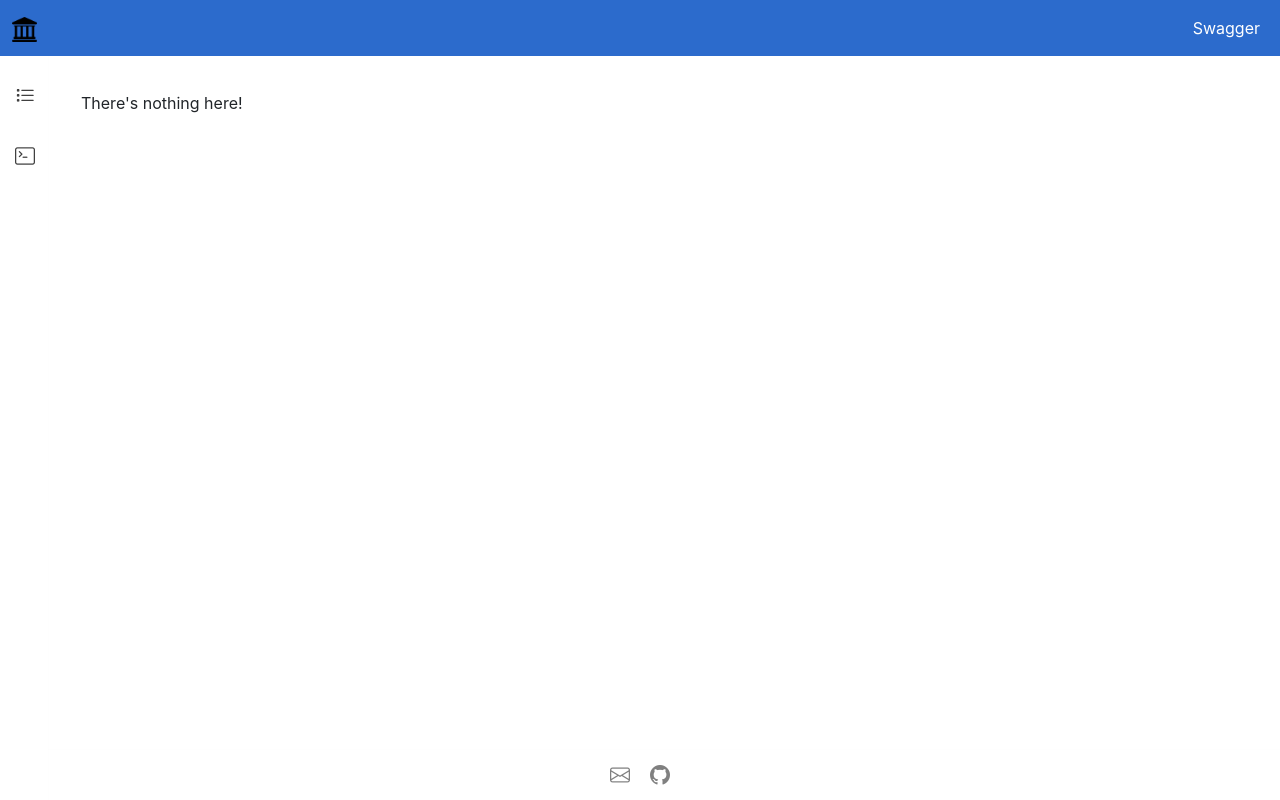
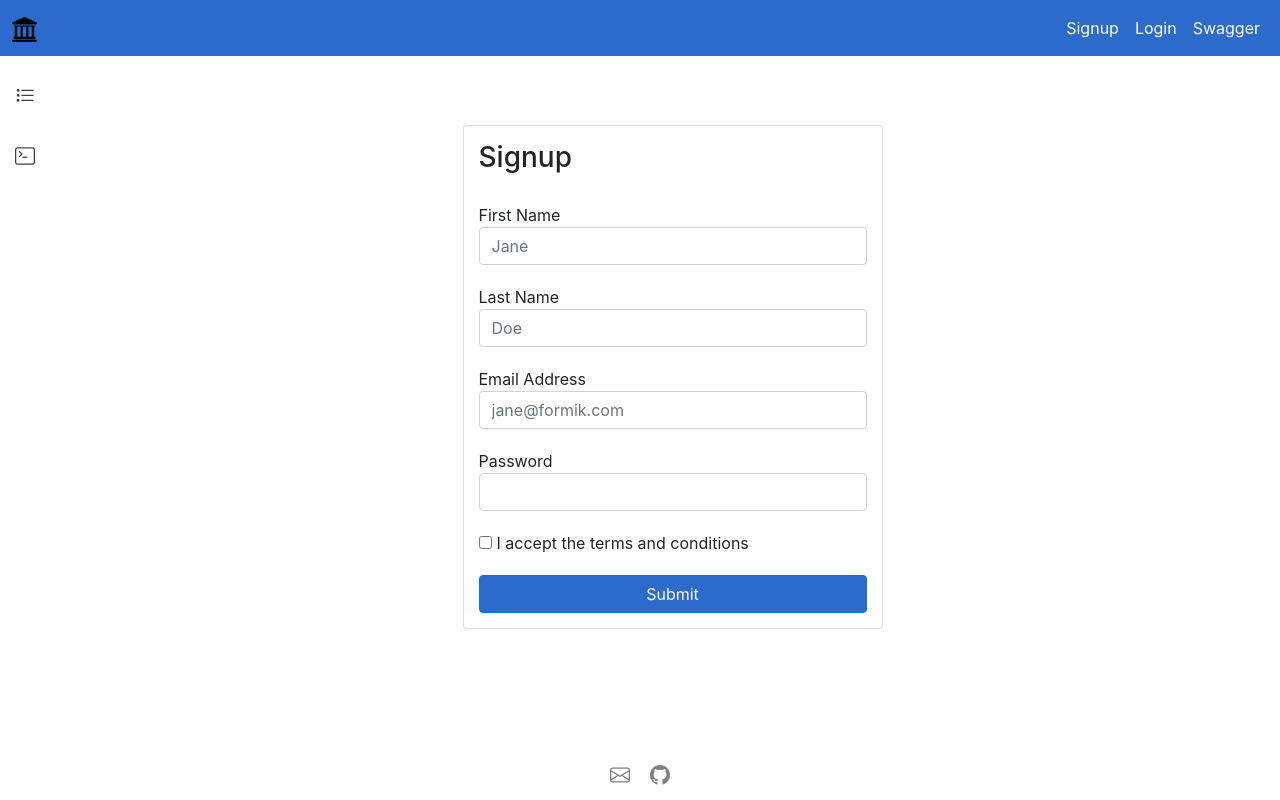
Before and after one commit to mistryparas/MERN-ToDoApp, a React (Create React App) app in the folder frontend/: page /Signup in a window 1280 px wide. Built offline with nearby package versions, Linux system fonts and the light colour scheme; no server answers.

Commit message:
Login Forms

```diff
--- a/frontend/package.json
+++ b/frontend/package.json
@@ -9,13 +9,15 @@
     "acorn": "^8.8.0",
     "axios": "^0.27.2",
     "fake-todos": "^1.8.0",
+    "formik": "^2.2.9",
     "node-sass": "^7.0.1",
     "react": "^18.2.0",
     "react-dom": "^18.2.0",
     "react-router-dom": "^6.3.0",
     "react-scripts": "5.0.1",
     "reactstrap": "^9.1.3",
-    "web-vitals": "^2.1.4"
+    "web-vitals": "^2.1.4",
+    "yup": "^0.32.11"
   },
   "scripts": {
     "start": "react-scripts start",
--- a/frontend/src/components/Layout/Layout.jsx
+++ b/frontend/src/components/Layout/Layout.jsx
@@ -4,6 +4,8 @@ import Footer from "../../components/Footer/Footer";
 import Crud from "../../routes/Crud/Crud";
 import Todo from "../../routes/Todo/Todo";
 import Home from "../../routes/Home/Home";
+import SignupForm from "../../routes/Signup/Signup";
+import LoginForm from "../../routes/Login/Login";
 import Swagger from "../../routes/Swagger/Swagger";
 import Sidebar from "../../components/Sidebar/Sidebar";
 import { useState } from "react";
@@ -19,6 +21,8 @@ export default function Layout() {
           <Route path="/" element={<Home />} />
           <Route path="CRUD" element={<Crud />} />
           <Route path="Swagger" element={<Swagger />} />
+          <Route path="Signup" element={<SignupForm />} />
+          <Route path="Login" element={<LoginForm />} />
           <Route path="ToDo" element={<Todo />} />
           <Route
             path="*"
--- a/frontend/src/components/Navbar/Navbar.jsx
+++ b/frontend/src/components/Navbar/Navbar.jsx
@@ -26,6 +26,14 @@ export default function Navbar(props) {
           <ul className="navbar-nav ml-auto mb-2 mb-lg-0">
 
             <li className="nav-item">
+              <Link className="nav-link" to="/Signup">Signup</Link>
+            </li>
+
+            <li className="nav-item">
+              <Link className="nav-link" to="/Login">Login</Link>
+            </li>
+
+            <li className="nav-item">
               <Link className="nav-link" to="/swagger">Swagger</Link>
             </li>
 
--- /dev/null
+++ b/frontend/src/routes/Login/Login.jsx
@@ -0,0 +1,76 @@
+import React from "react";
+import ReactDOM from "react-dom";
+import { Formik, Form, useField } from "formik";
+import * as Yup from "yup";
+import "./Login.scss";
+import Title from "../../components/Title/Title";
+
+const MyTextInput = ({ label, ...props }) => {
+  // useField() returns [formik.getFieldProps(), formik.getFieldMeta()]
+  // which we can spread on <input>. We can use field meta to show an error
+  // message if the field is invalid and it has been touched (i.e. visited)
+  const [field, meta] = useField(props);
+  return (
+    <>
+      <label htmlFor={props.id || props.name}>{label}</label>
+      <input className="text-input" {...field} {...props} />
+      {meta.touched && meta.error ? (
+        <div className="error">{meta.error}</div>
+      ) : null}
+    </>
+  );
+};
+
+// And now we can use these
+const LoginForm = () => {
+  return (
+    <div className="auth-card card d-flex margin-bottom-20">
+      <Title title="Login" />
+      <Formik
+        initialValues={{
+          email: "",
+          password: "",
+        }}
+        validationSchema={Yup.object({
+          email: Yup.string()
+            .email("Invalid email address")
+            .required("Required"),
+          password: Yup.string()
+            .max(20, "Must be 20 characters or less")
+            .required("Required"),
+        })}
+        onSubmit={(values, { setSubmitting }) => {
+          setTimeout(() => {
+            alert(JSON.stringify(values, null, 2));
+            setSubmitting(false);
+          }, 400);
+        }}
+      >
+        <Form>
+
+          <MyTextInput
+            className="form-control"
+            label="Email Address"
+            name="email"
+            type="email"
+            placeholder="jane@formik.com"
+          />
+
+          <MyTextInput
+            className="form-control"
+            label="Password"
+            name="password"
+            type="password"
+            placeholder=""
+          />
+
+          <button className="btn btn-primary" type="submit">
+            Submit
+          </button>
+        </Form>
+      </Formik>
+    </div>
+  );
+};
+
+export default LoginForm;
--- /dev/null
+++ b/frontend/src/routes/Login/Login.scss
@@ -0,0 +1,22 @@
+.auth-card{
+    padding: 20px;
+    max-width: 420px;
+    min-width: 300px;
+    margin: 50px auto;
+    form {
+        width: 100%;
+        label{
+            margin-top: 20px;
+        }
+        .checkbox-input{
+            input{
+                margin-right: 5px;
+            }
+        }
+        button{
+            margin-top: 20px;
+            width: 100%;
+            background-color: #2c6bcc;
+        }
+    }
+}
--- /dev/null
+++ b/frontend/src/routes/Signup/Signup.jsx
@@ -0,0 +1,126 @@
+import React from "react";
+import ReactDOM from "react-dom";
+import { Formik, Form, useField } from "formik";
+import * as Yup from "yup";
+import "./Signup.scss";
+import Title from "../../components/Title/Title";
+
+const MyTextInput = ({ label, ...props }) => {
+  // useField() returns [formik.getFieldProps(), formik.getFieldMeta()]
+  // which we can spread on <input>. We can use field meta to show an error
+  // message if the field is invalid and it has been touched (i.e. visited)
+  const [field, meta] = useField(props);
+  return (
+    <>
+      <label htmlFor={props.id || props.name}>{label}</label>
+      <input className="text-input" {...field} {...props} />
+      {meta.touched && meta.error ? (
+        <div className="error">{meta.error}</div>
+      ) : null}
+    </>
+  );
+};
+
+const MyCheckbox = ({ children, ...props }) => {
+  // React treats radios and checkbox inputs differently other input types, select, and textarea.
+  // Formik does this too! When you specify `type` to useField(), it will
+  // return the correct bag of props for you -- a `checked` prop will be included
+  // in `field` alongside `name`, `value`, `onChange`, and `onBlur`
+  const [field, meta] = useField({ ...props, type: "checkbox" });
+  return (
+    <div>
+      <label className="checkbox-input">
+        <input type="checkbox" {...field} {...props} />
+        {children}
+      </label>
+      {meta.touched && meta.error ? (
+        <div className="error">{meta.error}</div>
+      ) : null}
+    </div>
+  );
+};
+
+// And now we can use these
+const SignupForm = () => {
+  return (
+    <div className="auth-card card d-flex margin-bottom-20">
+      <Title title="Signup" />
+      <Formik
+        initialValues={{
+          firstName: "",
+          lastName: "",
+          email: "",
+          password: "",
+          acceptedTerms: false, // added for our checkbox
+        }}
+        validationSchema={Yup.object({
+          firstName: Yup.string()
+            .max(15, "Must be 15 characters or less")
+            .required("Required"),
+          lastName: Yup.string()
+            .max(20, "Must be 20 characters or less")
+            .required("Required"),
+          email: Yup.string()
+            .email("Invalid email address")
+            .required("Required"),
+          password: Yup.string()
+            .max(20, "Must be 20 characters or less")
+            .required("Required"),
+          acceptedTerms: Yup.boolean()
+            .required("Required")
+            .oneOf([true], "You must accept the terms and conditions."),
+        })}
+        onSubmit={(values, { setSubmitting }) => {
+          setTimeout(() => {
+            alert(JSON.stringify(values, null, 2));
+            setSubmitting(false);
+          }, 400);
+        }}
+      >
+        <Form>
+          <MyTextInput
+            className="form-control"
+            label="First Name"
+            name="firstName"
+            type="text"
+            placeholder="Jane"
+          />
+
+          <MyTextInput
+            className="form-control"
+            label="Last Name"
+            name="lastName"
+            type="text"
+            placeholder="Doe"
+          />
+
+          <MyTextInput
+            className="form-control"
+            label="Email Address"
+            name="email"
+            type="email"
+            placeholder="jane@formik.com"
+          />
+
+          <MyTextInput
+            className="form-control"
+            label="Password"
+            name="password"
+            type="password"
+            placeholder=""
+          />
+
+          <MyCheckbox name="acceptedTerms">
+            I accept the terms and conditions
+          </MyCheckbox>
+
+          <button className="btn btn-primary" type="submit">
+            Submit
+          </button>
+        </Form>
+      </Formik>
+    </div>
+  );
+};
+
+export default SignupForm;
--- /dev/null
+++ b/frontend/src/routes/Signup/Signup.scss
@@ -0,0 +1,22 @@
+.auth-card{
+    padding: 20px;
+    max-width: 420px;
+    min-width: 300px;
+    margin: 50px auto;
+    form {
+        width: 100%;
+        label{
+            margin-top: 20px;
+        }
+        .checkbox-input{
+            input{
+                margin-right: 5px;
+            }
+        }
+        button{
+            margin-top: 20px;
+            width: 100%;
+            background-color: #2c6bcc;
+        }
+    }
+}
```
Also changed, not shown: 1 other file (tests, documents, lock files or other folders).
